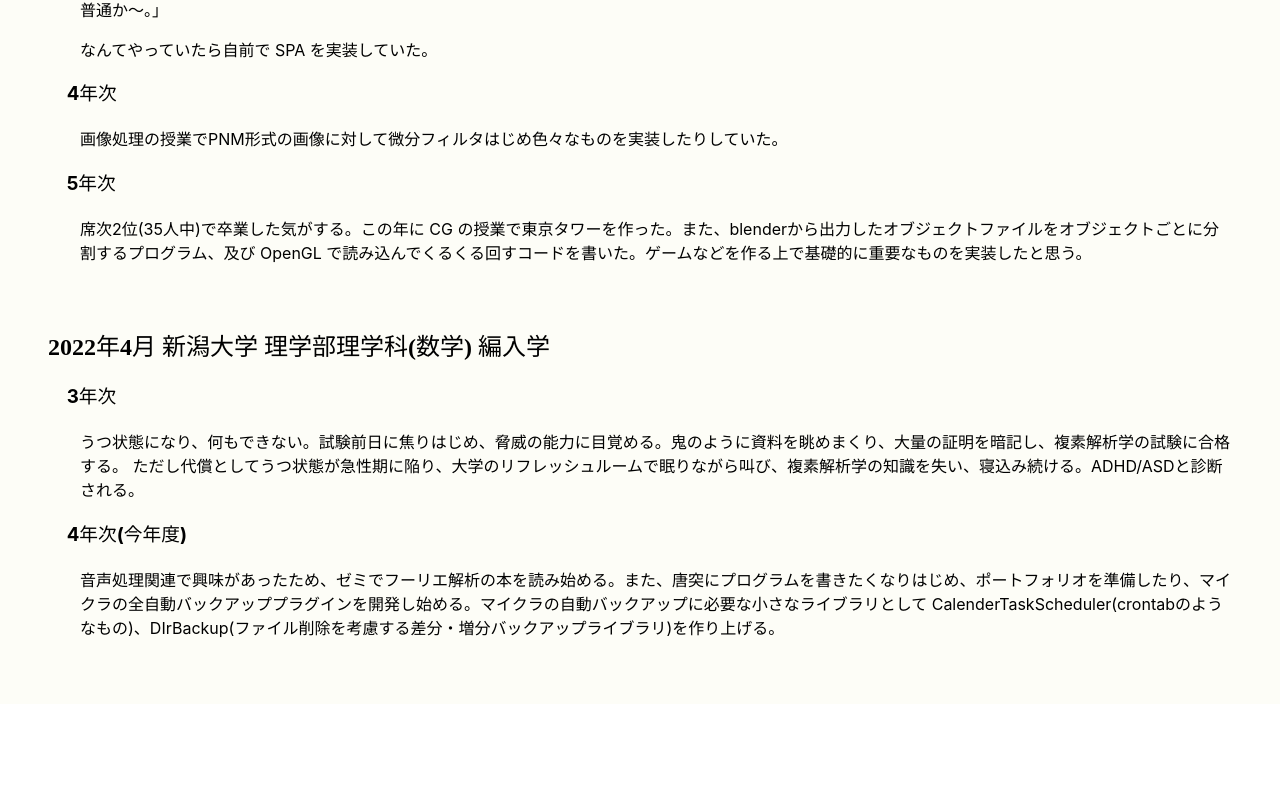
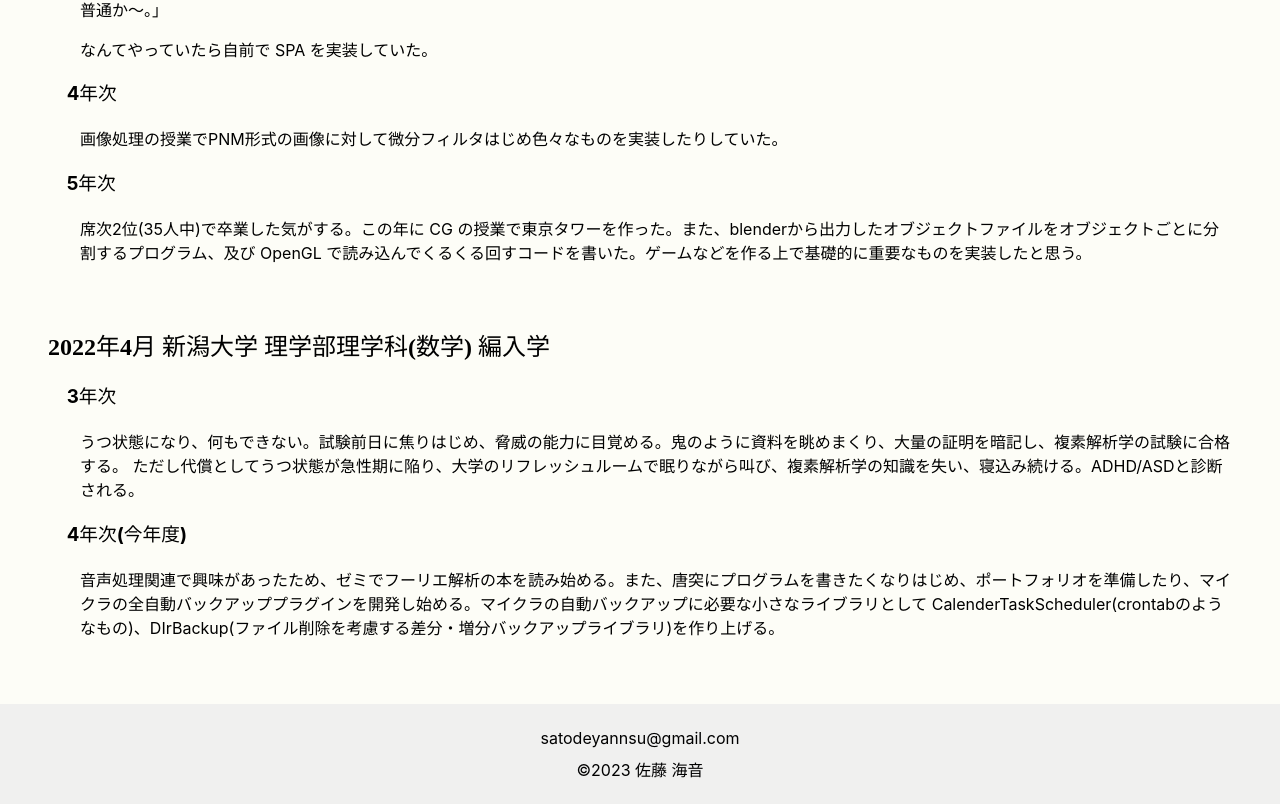
Before and after one commit to skpub/portfolio_sato_kaito, a React (Vite) app: page /career in a window 1280 px wide. Shown: the part 847-1651 px from the top of the page. Before the commit the page ends 1551 px from the top, so only its background shows below. Built offline with nearby package versions, Linux system fonts and the light colour scheme; a web font is replaced by a local one.

Commit message:
refactoring and Footer

```diff
--- a/src/App.css
+++ b/src/App.css
@@ -1,13 +1,16 @@
-#root {
+html {
   --mybeige: #ffeabf;
   --mywhite: #fdfdf7;
   --blueblack: #303045;
+}
+
+#root {
   margin: 0 auto;
   text-align: center;
 }
 
 body {
-  background-color: var(--mywhite);
+  background: var(--mywhite);
 }
 /* body {
   width: 100%;
--- /dev/null
+++ b/src/Footer.tsx
@@ -0,0 +1,30 @@
+/** @jsxImportSource @emotion/react */
+import { css } from '@emotion/react'
+
+export const Footer = () => {
+  return (
+    <>
+    <div css={css`
+      height: 100px;
+      background: #f0f0f0f0;
+      margin: 0;
+      padding: 0;
+      display: flex;
+      justify-content: center;
+    `}>
+      <div css={css`
+        height: 100px;
+        display: flex;
+        flex-flow: column;
+        justify-content: center;
+        * {
+          margin: 4px;
+        }
+      `}>
+        <p>satodeyannsu@gmail.com</p>
+        <p>©2023 佐藤 海音</p>
+      </div>
+    </div>
+    </>
+  )
+}
--- a/src/Header.tsx
+++ b/src/Header.tsx
@@ -14,7 +14,6 @@ export const Header = (props: HdrTitle) => {
     <><div css={css`
       background: var(--mywhite);
       display: flex;
-      /* position: absolute; */
       z-index: 1;
       position: fixed;
       top: 0px;
@@ -45,12 +44,8 @@ export const Header = (props: HdrTitle) => {
         width: 200px;
         margin: 0 0 0 auto;
         font-size: 24px;
-        a {
+        * {
           margin: auto;
-          * {
-            padding: 0;
-            margin: 0;
-          }
           color: var(--blueblack);
         }
         @media screen and (max-width: 520px) {
@@ -60,20 +55,14 @@ export const Header = (props: HdrTitle) => {
           }
         }
       `}>
-        <a href="https://github.com/skpub" target="_blank" css={css`
-        `}>
-          <FaGithub css={css`
-          `} />
+        <a href="https://github.com/skpub" target="_blank">
+          <FaGithub />
         </a>
-        <a href="https://twitter.com/OMGR_dearinsu" target="_blank" css={css`
-        `}>
-          <FaTwitter css={css`
-          `} />
+        <a href="https://twitter.com/OMGR_dearinsu" target="_blank">
+          <FaTwitter />
         </a>
-        <a href="https://www.facebook.com/profile.php?id=100085236288723" target="_blank" css={css`display: block;
-        `}>
-          <FaFacebook css={css`
-          `} />
+        <a href="https://www.facebook.com/profile.php?id=100085236288723" target="_blank">
+          <FaFacebook />
         </a>
       </div>
     </div>
--- a/src/Home.tsx
+++ b/src/Home.tsx
@@ -3,6 +3,7 @@ import { useState, useEffect, useCallback } from 'react'
 import { css } from '@emotion/react'
 import './App.css'
 import { Header, HdrTitle } from './Header'
+import { Footer } from './Footer'
 import { Content, ContentProps } from './Content'
 import kaito from '/img/stand.png'
 import tongking from '/img/TONGKING2.png'
@@ -20,8 +21,6 @@ export const Home = () => {
   useEffect(() => {
     addEventListener('scroll', handleScrolling)
   }, [handleScrolling])
-
-  const closeHeader = css``
 
   const achivement: ContentProps = {
     title: "成果物",
@@ -43,18 +42,13 @@ export const Home = () => {
   return (
     <>
       <div id="BackGround" css={css`
-        /* position: relative; */
-        /* background: url({kaito}) no-repeat; */
-        /* background-size: cover; */
         background: var(--mybeige);
         background-attachment: fixed;
-        /* background: linear-gradient(0deg, var(--blueblack), 2%, var(--mybeige)); */
+        height: 100vh;
       `}>
         <img css={css`
-          padding-top: 24px;
           width: 100vw;
           height: 100vh;
-          /* filter: brightness(130%); */
           filter: sepia(20%);
 
           background-attachment: fixed;
@@ -64,20 +58,12 @@ export const Home = () => {
           }
           object-position: 0px -${(window.innerWidth * 2 - window.innerHeight) * (scrollPoint / window.innerHeight)}px;
         `} src={kaito} alt="" />
+      </div>
 
-        <div css={closeHeader}>
       <Header {...hdr_title} />
-        </div>
 
       <div id="Wrapper" css={css`
         background: var(--mywhite);
-          position: absolute;
-          top: 100vh;
-          left: 0;
-          right: 0;
-          margin: 0;
-          /* margin-left: 10px;
-          margin-right: 10px; */
       `}>
         <h2 css={css`
           font-size: 32px;
@@ -103,7 +89,7 @@ export const Home = () => {
           <Content {...career} />
         </ul>
       </div>
-      </div>
+      <Footer />
     </>
   )
 }
--- a/src/Routes/Achivement.tsx
+++ b/src/Routes/Achivement.tsx
@@ -7,6 +7,7 @@ import dirbkup from '/img/DIrBackup.png'
 import glkadai from '/img/gl_kadai.png'
 import cts_img from '/img/cts.png'
 import { HdrTitle, Header } from '../Header'
+import { Footer } from '../Footer'
 
 export const Achivement = () => {
   const kurumi_proxy: Commit = {
@@ -41,6 +42,7 @@ export const Achivement = () => {
   }
 
   return (
+    <>
     <div css={css`
       background: var(--mywhite);
     `}>
@@ -66,5 +68,7 @@ export const Achivement = () => {
         </div>
       </div>
     </div>
+    <Footer />
+    </>
   )
 }
--- a/src/Routes/Career.tsx
+++ b/src/Routes/Career.tsx
@@ -3,6 +3,7 @@ import { css } from '@emotion/react'
 import { Record, CareerContent } from './CareerContent.tsx'
 import { ScrollRestoration } from 'react-router-dom'
 import { Header, HdrTitle } from '../Header.tsx'
+import { Footer } from '../Footer'
 
 export const Career = () => {
   const nitic: Record = {
@@ -41,6 +42,7 @@ export const Career = () => {
     link: "/",
   }
   return (
+    <>
     <div css={css`
       background: var(--mywhite);
       padding: 24px;
@@ -73,5 +75,7 @@ export const Career = () => {
         <ScrollRestoration />
       </div>
     </div>
+    <Footer />
+    </>
   )
 }
--- a/src/main.tsx
+++ b/src/main.tsx
@@ -17,7 +17,7 @@ const router = createBrowserRouter([
   {
     path: '/career',
     element: <Career />
-  }
+  },
 ])
 
 ReactDOM.createRoot(document.getElementById('root') as HTMLElement).render(
```
Lines whose indentation alone changed are shown as unchanged.
